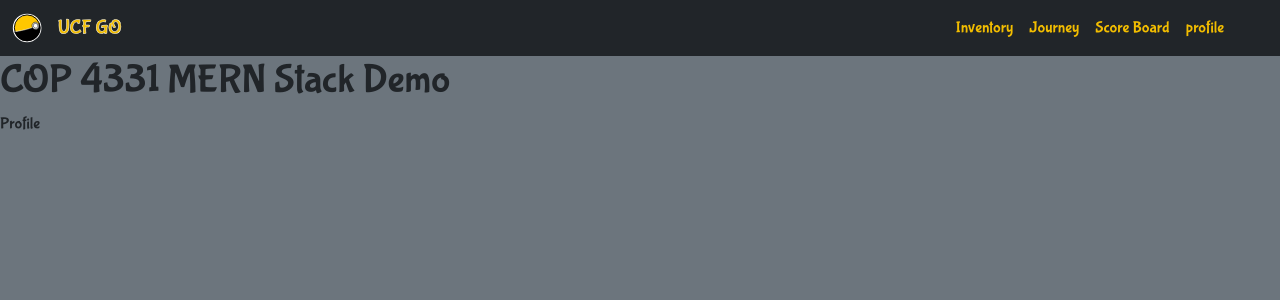
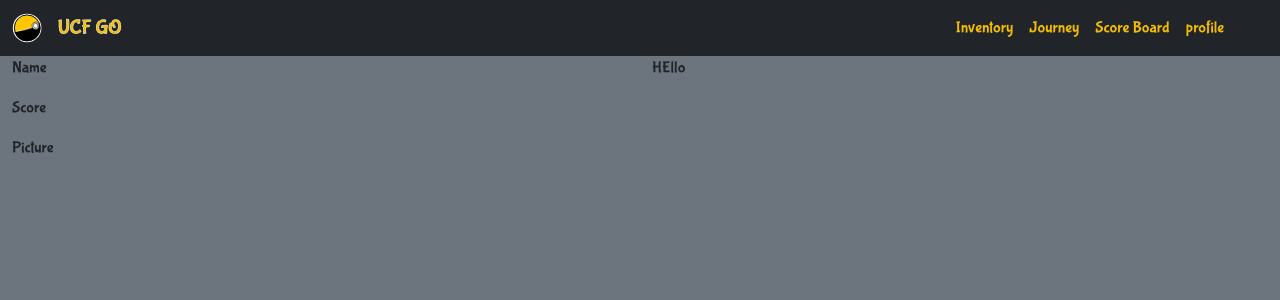
Before and after one commit to Caitlin-Fabian/LargeProject, a React (Create React App) app in the folder frontend/: page /profile in a window 1280 px wide. Shown: the top 300 px of the page. Built offline with nearby package versions, Linux system fonts and the light colour scheme; a web font is replaced by a local one.

Commit message:
Profile start

```diff
--- a/frontend/src/App.js
+++ b/frontend/src/App.js
@@ -16,6 +16,7 @@ import './css/Navbar.scss';
 import './css/Modal.scss';
 import './css/inventory.scss';
 import './css/scoreboard.scss';
+import './css/profile.scss';
 import './App.css';
 
 function App() {
--- /dev/null
+++ b/frontend/src/components/Profile.js
@@ -0,0 +1,25 @@
+import React from 'react';
+import Container from 'react-bootstrap/esm/Container';
+import Row from 'react-bootstrap/esm/Row';
+import Col from 'react-bootstrap/esm/Col';
+
+function Profile() {
+    return (
+        <Container
+            fluid
+            className="profile"
+        >
+            <Row>
+                <Col>
+                    <div>
+                        <p>Name </p>
+                        <p>Score</p>
+                    </div>
+                    <div>Picture</div>
+                </Col>
+                <Col>HEllo</Col>
+            </Row>
+        </Container>
+    );
+}
+export default Profile;
--- /dev/null
+++ b/frontend/src/css/profile.scss
@@ -0,0 +1,6 @@
+html, body{
+    height:100%
+}
+.profile{
+    height: 100vh
+}
--- a/frontend/src/pages/ProfilePage.js
+++ b/frontend/src/pages/ProfilePage.js
@@ -2,13 +2,13 @@ import React from 'react';
 import PageTitle from '../components/PageTitle';
 import Login from '../components/Login';
 import NavBar from '../components/NavBar';
+import Profile from '../components/Profile';
 const ProfilePage = () => {
     return (
         <>
             <div>
                 <NavBar />
-        <PageTitle />
-        Profile
+                <Profile />
             </div>
         </>
     );
```
Lines whose indentation alone changed are shown as unchanged.
